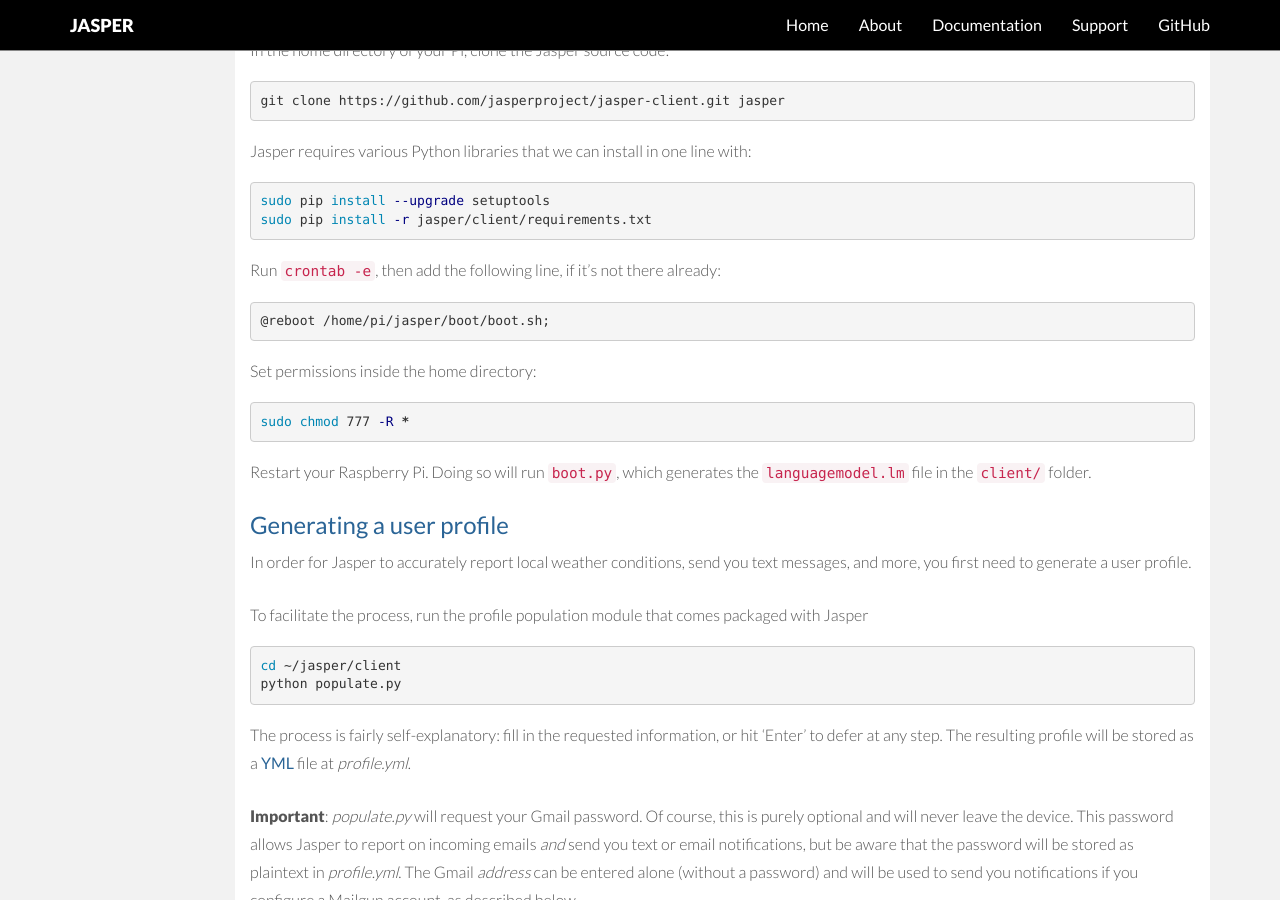
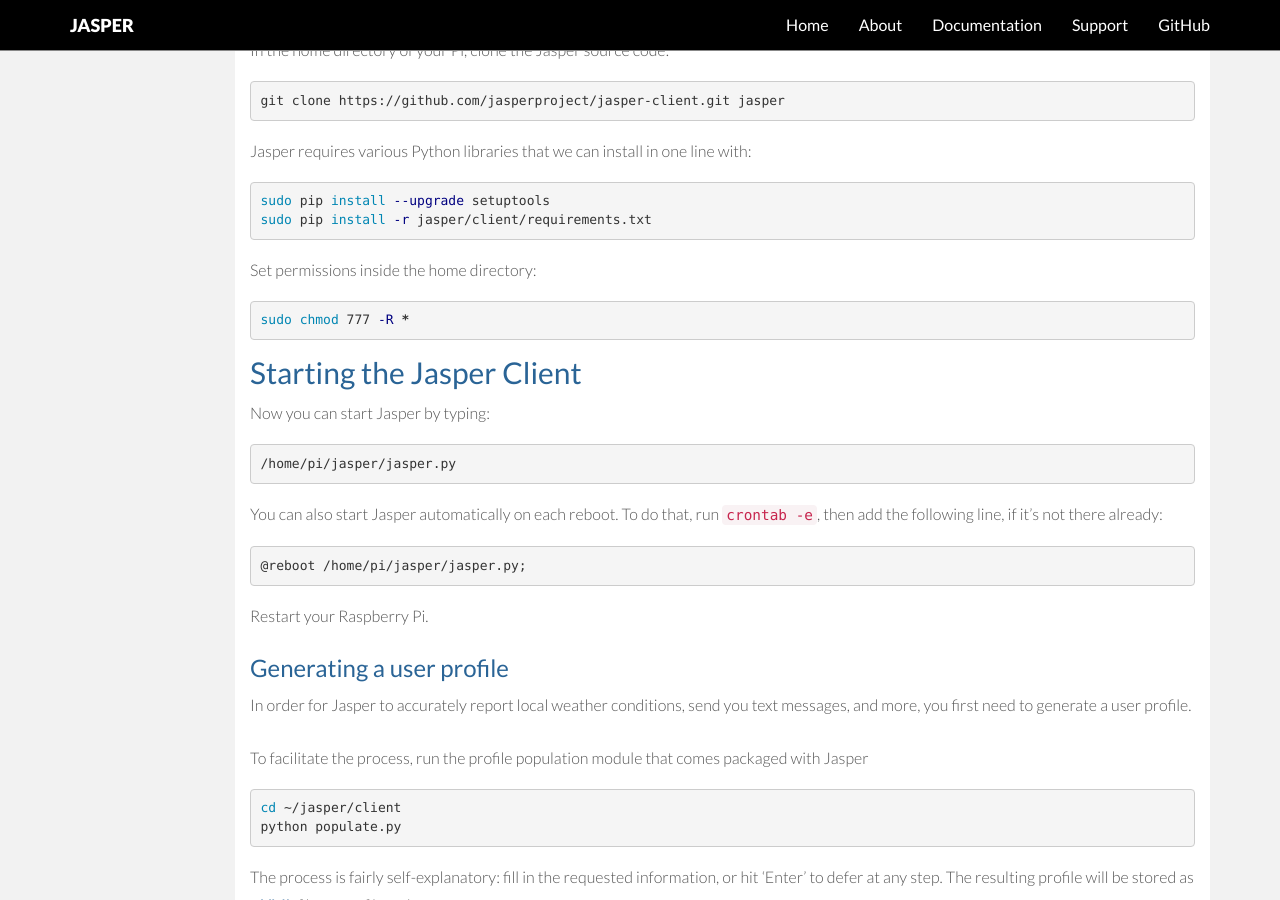
Before and after one commit to jasperproject/jasperproject.github.io, a Jekyll site: the page built from documentation/software/index.md, in a window 1280 px wide and 900 px high, scrolled down 4685 px. Built offline with Jekyll 4.4.1, drawn with Linux system fonts in a browser that asks for light colours; nearby versions of some CDN libraries.

Commit message:
Change start scripts on software page

```diff
--- a/documentation/software/index.md
+++ b/documentation/software/index.md
@@ -258,19 +258,26 @@
 sudo pip install -r jasper/client/requirements.txt
 {% endhighlight %}
 
-Run `crontab -e`, then add the following line, if it's not there already:
-
-{% highlight bash %}
-@reboot /home/pi/jasper/boot/boot.sh;
-{% endhighlight %}
-
 Set permissions inside the home directory:
 
 {% highlight bash %}
 sudo chmod 777 -R *
 {% endhighlight %}
 
-Restart your Raspberry Pi. Doing so will run `boot.py`, which generates the `languagemodel.lm` file in the `client/` folder.
+<h2 class="linked" id='starting-jasper'><a href="#starting-jasper" title="Permalink to this headline">Starting the Jasper Client</a></h2>
+
+Now you can start Jasper by typing:
+{% highlight bash %}
+/home/pi/jasper/jasper.py
+{% endhighlight %}
+
+You can also start Jasper automatically on each reboot. To do that, run `crontab -e`, then add the following line, if it's not there already:
+
+{% highlight bash %}
+@reboot /home/pi/jasper/jasper.py;
+{% endhighlight %}
+
+Restart your Raspberry Pi.
 
 <h3 class="linked" id='generating-profile'><a href="#generating-profile" title="Permalink to this headline">Generating a user profile</a></h3>
 
```
